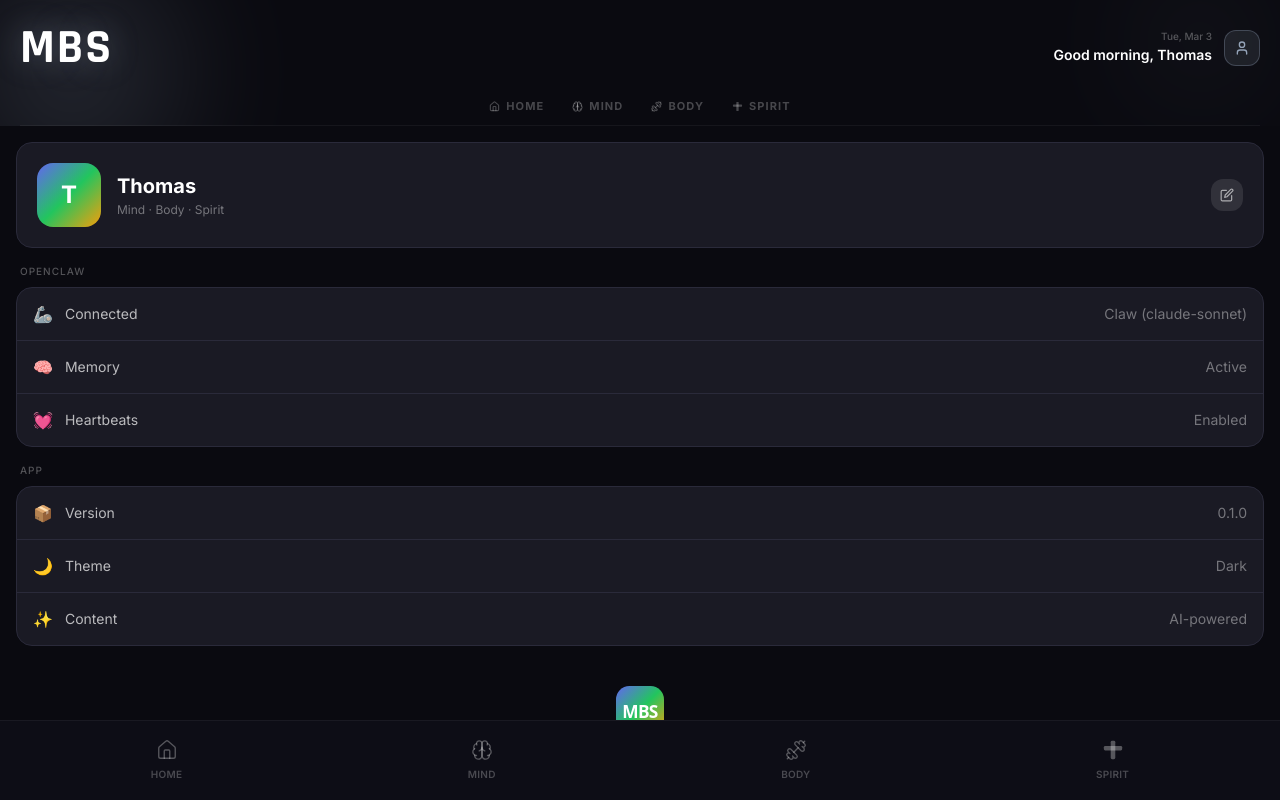
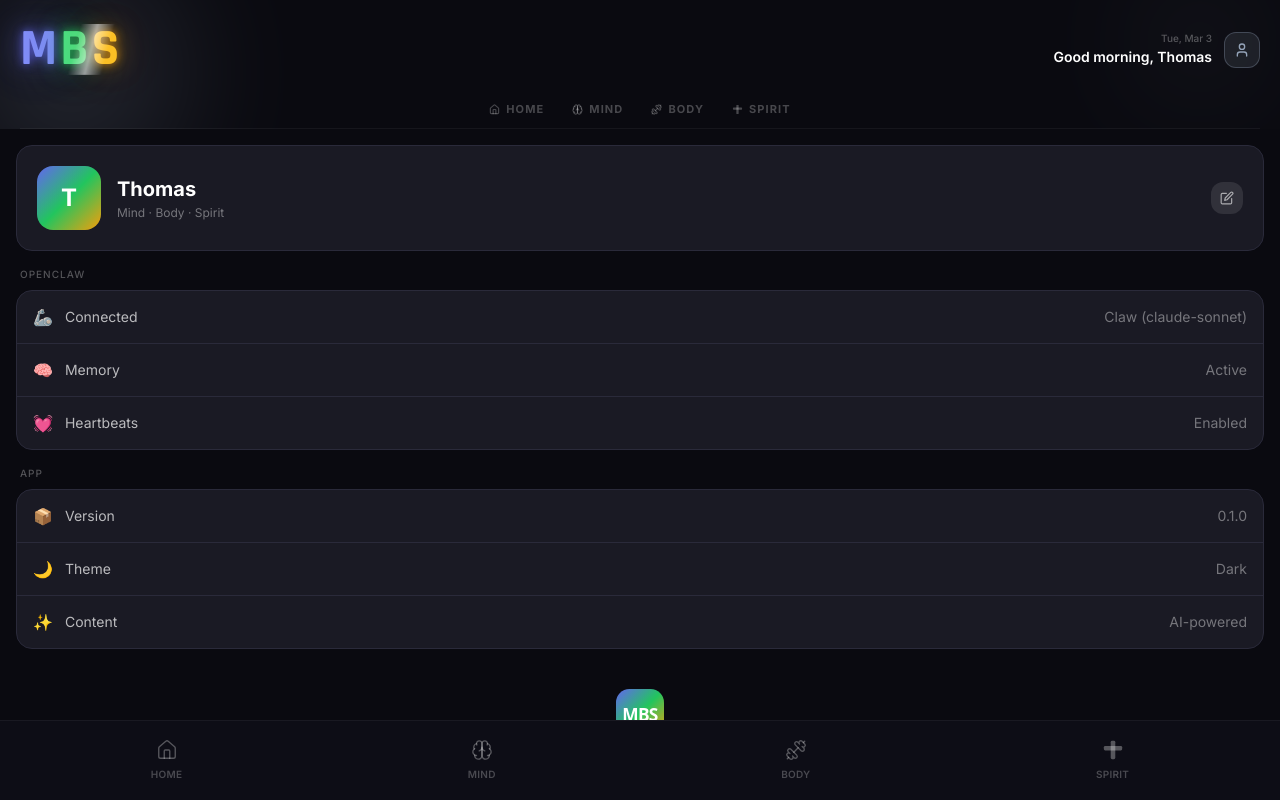
Before and after one commit to tomthornton/life-app, a Next.js app: page / in a window 1280 px wide. Both pictures are taken after a click on the button 1242 px from the left and 48 px from the top of the page. Built offline with nearby package versions, Linux system fonts and the light colour scheme.

Commit message:
feat: MBS wordmark with per-letter colors, layered glows, shimmer sweep

```diff
--- a/components/AppHeader.tsx
+++ b/components/AppHeader.tsx
@@ -4,6 +4,7 @@ import { User } from 'lucide-react'
 import { Tab } from '@/app/page'
 import CrossIcon from '@/components/icons/CrossIcon'
 import { Brain, Dumbbell, House } from 'lucide-react'
+import MBSWordmark from '@/components/MBSWordmark'
 
 const TABS: { id: Tab; label: string; color: string }[] = [
   { id: 'home',   label: 'Home',   color: '#e2e8f0' },
@@ -62,19 +63,7 @@ export default function AppHeader({
       <div className="relative px-5 pt-6 pb-0">
         {/* Top row */}
         <div className="flex items-center justify-between mb-4">
-          {/* MBS Wordmark — Bebas Neue, white, no gradient */}
-          <span
-            className="text-white select-none"
-            style={{
-              fontFamily: 'var(--font-bebas)',
-              fontSize: '3rem',
-              lineHeight: 1,
-              letterSpacing: '0.04em',
-              textShadow: `0 0 30px ${color}60`,
-            }}
-          >
-            MBS
-          </span>
+          <MBSWordmark />
 
           {/* Right: greeting + profile */}
           <div className="flex items-center gap-3">
--- /dev/null
+++ b/components/MBSWordmark.tsx
@@ -0,0 +1,76 @@
+'use client'
+
+import { useEffect, useRef } from 'react'
+
+const LETTERS = [
+  { char: 'M', color: '#818cf8', glow: '#6366f1' },
+  { char: 'B', color: '#4ade80', glow: '#22c55e' },
+  { char: 'S', color: '#fbbf24', glow: '#f59e0b' },
+]
+
+export default function MBSWordmark() {
+  const shimmerRef = useRef<HTMLDivElement>(null)
+
+  useEffect(() => {
+    const el = shimmerRef.current
+    if (!el) return
+
+    let frame: number
+    let start: number | null = null
+    const duration = 2800
+
+    const animate = (ts: number) => {
+      if (!start) start = ts
+      const progress = ((ts - start) % (duration * 2)) / (duration * 2)
+      // Pause between sweeps — only animate during first half
+      const x = progress < 0.5
+        ? -60 + (progress / 0.5) * 220
+        : 200
+      el.style.transform = `translateX(${x}%) skewX(-15deg)`
+      el.style.opacity = progress < 0.5 ? '1' : '0'
+      frame = requestAnimationFrame(animate)
+    }
+
+    frame = requestAnimationFrame(animate)
+    return () => cancelAnimationFrame(frame)
+  }, [])
+
+  return (
+    <div className="relative inline-flex items-end overflow-visible select-none">
+      {/* Letters */}
+      <div className="flex items-end gap-0" style={{ fontFamily: 'var(--font-bebas)', fontSize: '3.2rem', lineHeight: 1, letterSpacing: '0.06em' }}>
+        {LETTERS.map(({ char, color, glow }) => (
+          <span
+            key={char}
+            style={{
+              color,
+              textShadow: [
+                `0 0 10px ${glow}cc`,
+                `0 0 25px ${glow}88`,
+                `0 0 50px ${glow}44`,
+                `0 0 80px ${glow}22`,
+              ].join(', '),
+            }}
+          >
+            {char}
+          </span>
+        ))}
+      </div>
+
+      {/* Shimmer sweep */}
+      <div
+        className="absolute inset-0 pointer-events-none overflow-hidden rounded-sm"
+        style={{ mixBlendMode: 'screen' }}
+      >
+        <div
+          ref={shimmerRef}
+          className="absolute inset-0 w-1/3"
+          style={{
+            background: 'linear-gradient(90deg, transparent 0%, rgba(255,255,255,0.55) 50%, transparent 100%)',
+            willChange: 'transform',
+          }}
+        />
+      </div>
+    </div>
+  )
+}
```
